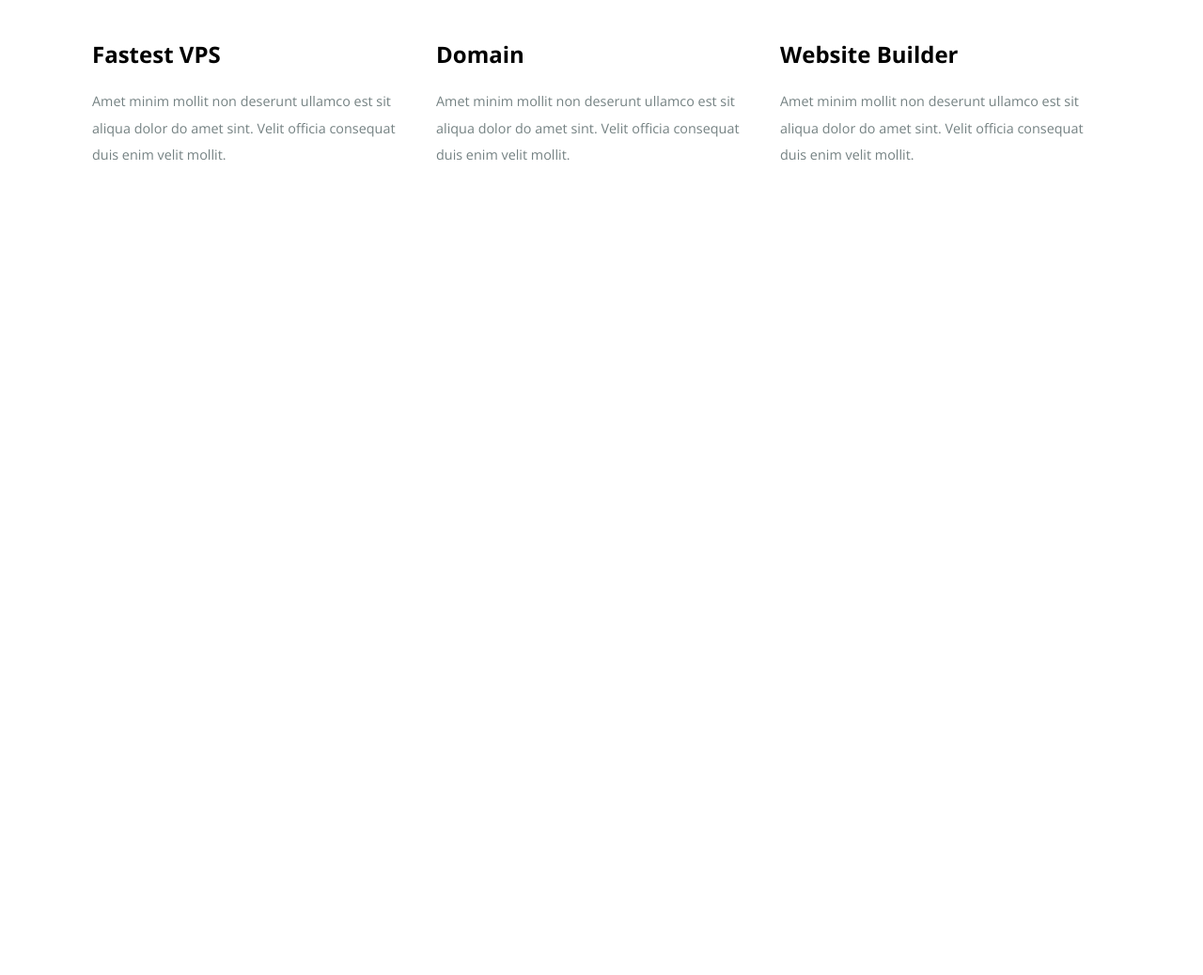
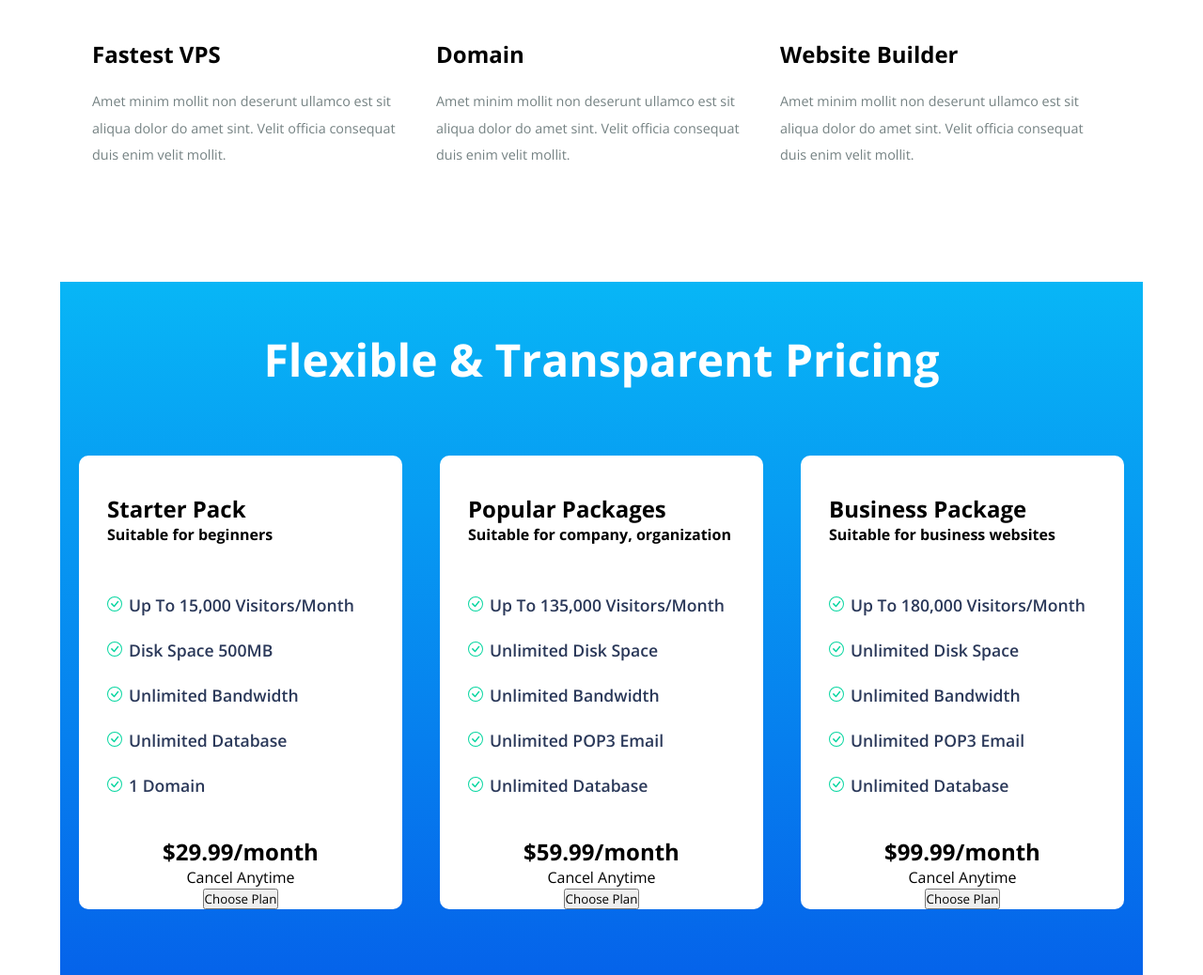
Before and after one commit to ghouseiscoding/FSJSWDB-iNeuron-Live-class-project-11, a plain HTML site: page index.html in a window 1280 px wide. Shown: the part 2550-3588 px from the top of the page at 94% size. Before the commit the page ends 2850 px from the top, so only its background shows below. Drawn offline with nearby package versions, Linux system fonts and the light colour scheme.

Commit message:
Pricing card
Working on Pricing card

```diff
--- a/index.html
+++ b/index.html
@@ -130,5 +130,100 @@
         </div>
     </section>
 
+<!-- ################## PRICING CARDS BANNER ###################### -->
+
+    <section class="pricingCardBanner">
+        <div class="headingSection">
+            <h1 class="pricingCardBannerHeading">
+                Flexible & Transparent Pricing
+            </h1>
+        </div>
+        <div class="pricingCardSection">
+            <div class="pricingCards">
+                <div class="pricingCardTop">
+                    <h1 class="pricingCardHeading">
+                        Starter Pack
+                    </h1>
+                    <h4 class="pricingCardSubHeading">
+                        Suitable for beginners
+                    </h4>
+                </div>
+                <div class="pricingCardMiddle">
+                    <li class="pricingCardFeatures">Up To 15,000 Visitors/Month</li>
+                    <li class="pricingCardFeatures">Disk Space 500MB</li>
+                    <li class="pricingCardFeatures">Unlimited Bandwidth</li>
+                    <li class="pricingCardFeatures">Unlimited Database</li>
+                    <li class="pricingCardFeatures">1 Domain</li>
+                </div>
+                <div class="pricingCardBottom">
+                    <h1 class="planPrice">
+                        $29.99<span class="planDuration">/month</span>
+                    </h1>
+                    <p class="cancelAnytime">
+                        Cancel Anytime
+                    </p>
+                    <button class="purchaseButton">
+                        Choose Plan
+                    </button>
+                </div>
+            </div>
+            <div class="pricingCards">
+                <div class="pricingCardTop selectedPlan">
+                    <h1 class="pricingCardHeading">
+                        Popular Packages
+                    </h1>
+                    <h4 class="pricingCardSubHeading">
+                        Suitable for company, organization
+                    </h4>
+                </div>
+                <div class="pricingCardMiddle">
+                    <li class="pricingCardFeatures">Up To 135,000 Visitors/Month</li>
+                    <li class="pricingCardFeatures">Unlimited Disk Space</li>
+                    <li class="pricingCardFeatures">Unlimited Bandwidth</li>
+                    <li class="pricingCardFeatures">Unlimited POP3 Email</li>
+                    <li class="pricingCardFeatures">Unlimited Database</li>
+                </div>
+                <div class="pricingCardBottom">
+                    <h1 class="planPrice">
+                        $59.99<span class="planDuration">/month</span>
+                    </h1>
+                    <p class="cancelAnytime">
+                        Cancel Anytime
+                    </p>
+                    <button class="purchaseButton selectedButton">
+                        Choose Plan
+                    </button>
+                </div>
+            </div>
+            <div class="pricingCards">
+                <div class="pricingCardTop">
+                    <h1 class="pricingCardHeading">
+                        Business Package
+                    </h1>
+                    <h4 class="pricingCardSubHeading">
+                        Suitable for business websites
+                    </h4>
+                </div>
+                <div class="pricingCardMiddle">
+                    <li class="pricingCardFeatures">Up To 180,000 Visitors/Month</li>
+                    <li class="pricingCardFeatures">Unlimited Disk Space</li>
+                    <li class="pricingCardFeatures">Unlimited Bandwidth</li>
+                    <li class="pricingCardFeatures">Unlimited POP3 Email</li>
+                    <li class="pricingCardFeatures">Unlimited Database</li>
+                </div>
+                <div class="pricingCardBottom">
+                    <h1 class="planPrice">
+                        $99.99<span class="planDuration">/month</span>
+                    </h1>
+                    <p class="cancelAnytime">
+                        Cancel Anytime
+                    </p>
+                    <button class="purchaseButton">
+                        Choose Plan
+                    </button>
+                </div>
+            </div>
+        </div>
+    </section>
 </body>
 </html>
--- a/style.css
+++ b/style.css
@@ -7,8 +7,8 @@
 }
 
 body{
-    width: 90vw;
-    /* max-width: 1366px; */
+    /* width: 90vw; */
+    max-width: 90vw;
     margin: auto;
 }
 
@@ -227,3 +227,79 @@ body{
     color: #758283;
     line-height: 2em;
 }
+
+
+/* ################# PRICING CARDS BANNER #################### */
+
+
+.pricingCardBanner{
+    background-image: linear-gradient(to bottom, #08B6F6, #0563EA);
+    text-align: center;
+    padding-bottom: 50px;
+}
+
+
+.pricingCardBannerHeading{
+    font-size: 3rem;
+    color: #fff;
+    padding: 50px;
+}
+
+
+.pricingCardSection{
+    display: flex;
+    text-align: center;
+}
+
+.pricingCards{
+    background-color: #fff;
+    margin: 20px;
+    border-radius: 10px;
+    width: 50em;
+}
+
+.pricingCardTop{
+    text-align: left;
+    margin: 40px 30px;
+}
+
+.pricingCardHeading{
+
+}
+
+.pricingCardSubHeading{
+
+}
+
+.pricingCardMiddle{
+    text-align: left;
+    margin: 30px;
+}
+
+.pricingCardFeatures{
+    line-height: 3rem;
+    font-weight: 600;
+    color: #2A3859;
+    font-size: 1.1rem;
+    list-style: url('/Images/greenchecks.svg');
+}
+
+.pricingCardBottom{
+
+}
+
+.planPrice{
+
+}
+
+.planDuration{
+
+}
+
+.cancelAnytime{
+
+}
+
+.purchaseButton{
+
+}
```
Also changed, not shown: Images/greenchecks.svg (added).
